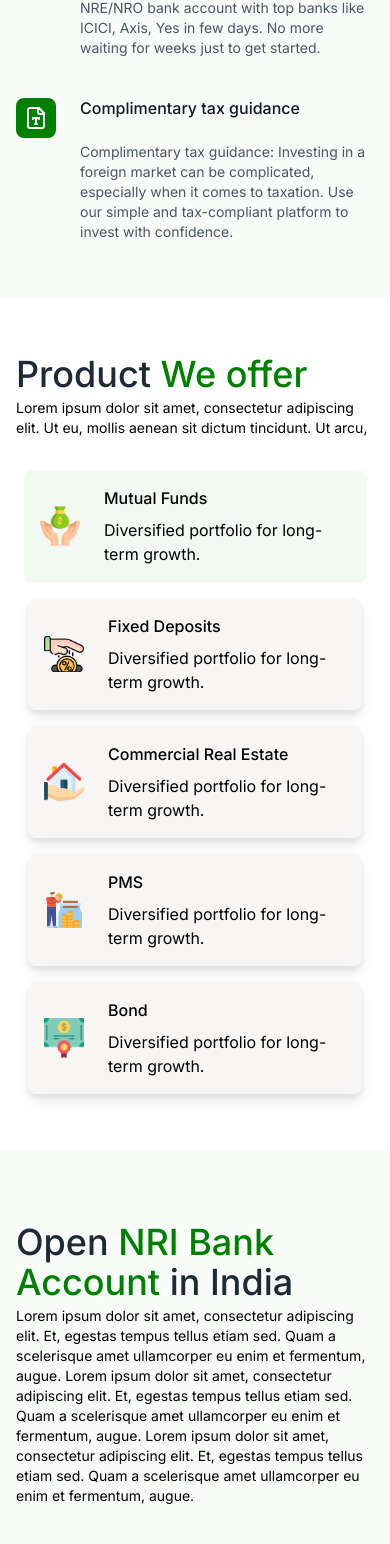
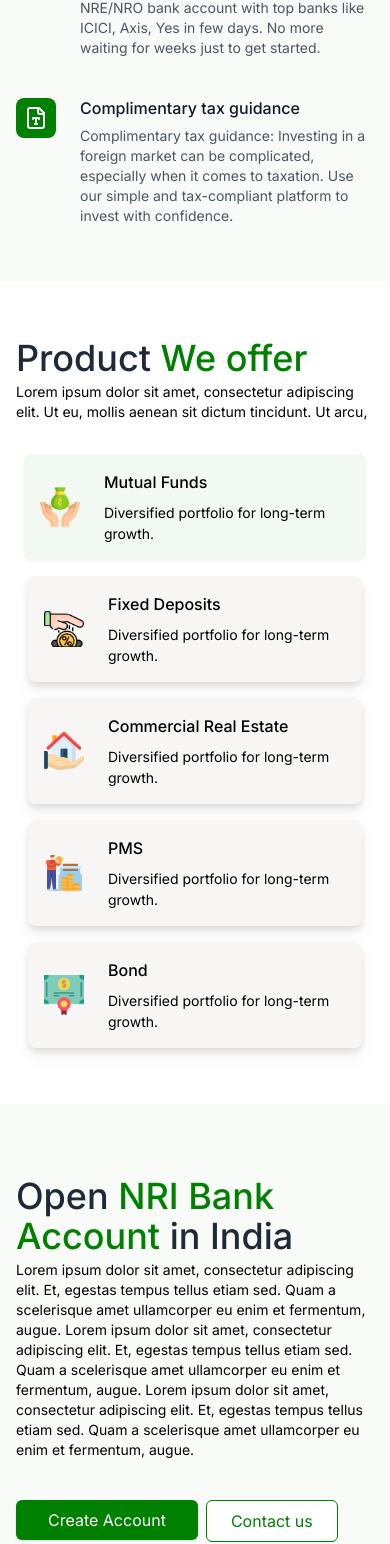
Before and after one commit to PSchristopher/NRI, a Next.js app: page / in a window 390 px wide. Shown: the part 1498-3042 px from the top of the page. Built offline with nearby package versions, Linux system fonts and the light colour scheme.

Commit message:
few issues done

```diff
--- a/src/app/page.tsx
+++ b/src/app/page.tsx
@@ -175,7 +175,7 @@ const Page = () => {
                       {feature.name}
                     </dt>
                     {index === 3 ? (
-                      <dd className="text-sm text-base text-gray-600 mt-6">
+                      <dd className="text-sm text-base text-gray-600 mt-2 md:mt-6">
                         {feature.description}
                       </dd>
                     ) : (
@@ -274,8 +274,8 @@ const Page = () => {
                   height={1}
                 />
                 <div className="">
-                  <p className=" font-medium">Mutual Funds</p>
-                  <p className="mt-2 font-light">
+                  <p className="text-base font-medium">Mutual Funds</p>
+                  <p className="mt-2 text-[14px] text-[14px] font-light">
                     Diversified portfolio for long-term growth.
                   </p>
                 </div>
@@ -352,7 +352,7 @@ const Page = () => {
                 />
                 <div className="">
                   <p className=" font-medium">Fixed Deposits</p>
-                  <p className="mt-2 font-light">
+                  <p className="mt-2 text-[14px] font-light">
                     Diversified portfolio for long-term growth.
                   </p>
                 </div>
@@ -430,7 +430,7 @@ const Page = () => {
                 />
                 <div className="">
                   <p className=" font-medium">Commercial Real Estate</p>
-                  <p className="mt-2 font-light">
+                  <p className="mt-2 text-[14px] font-light">
                     Diversified portfolio for long-term growth.
                   </p>
                 </div>
@@ -506,7 +506,7 @@ const Page = () => {
                 />
                 <div className="">
                   <p className=" font-medium">PMS</p>
-                  <p className="mt-2 font-light">
+                  <p className="mt-2 text-[14px] font-light">
                     Diversified portfolio for long-term growth.
                   </p>
                 </div>
@@ -582,7 +582,7 @@ const Page = () => {
                 />
                 <div className="">
                   <p className=" font-medium">Bond</p>
-                  <p className="mt-2 font-light">
+                  <p className="mt-2 text-[14px] font-light">
                     Diversified portfolio for long-term growth.
                   </p>
                 </div>
@@ -1041,7 +1041,7 @@ const Page = () => {
           </p>
         </div>
 
-        <div className="flex flex-wrap  gap-4 md:gap-0 md:pt-10  justify-between  items-start">
+        <div className="flex flex-wrap  gap-4 md:gap-0 pt-10  justify-between  items-start">
           <div className="w-full md:w-[20%] flex sm:flex-row md:flex-col gap-4 justify-center items-center">
             <Image
               src="/assets/dollar.png"
```
